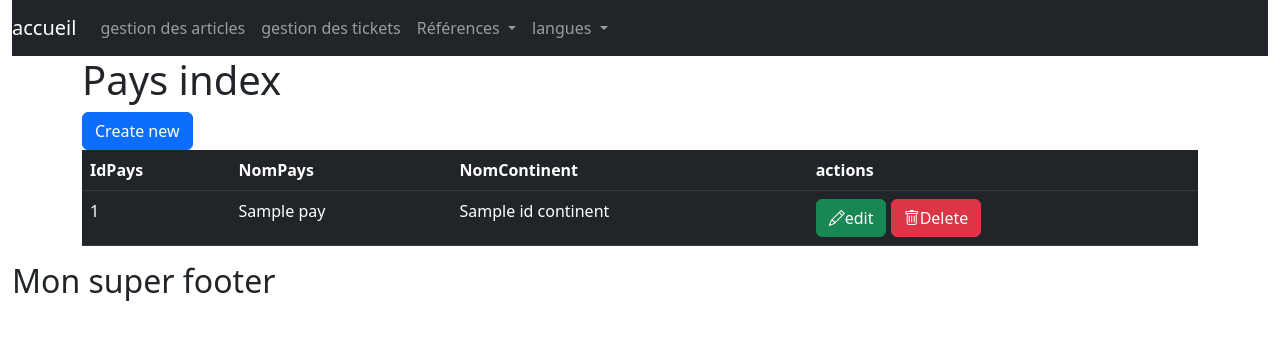
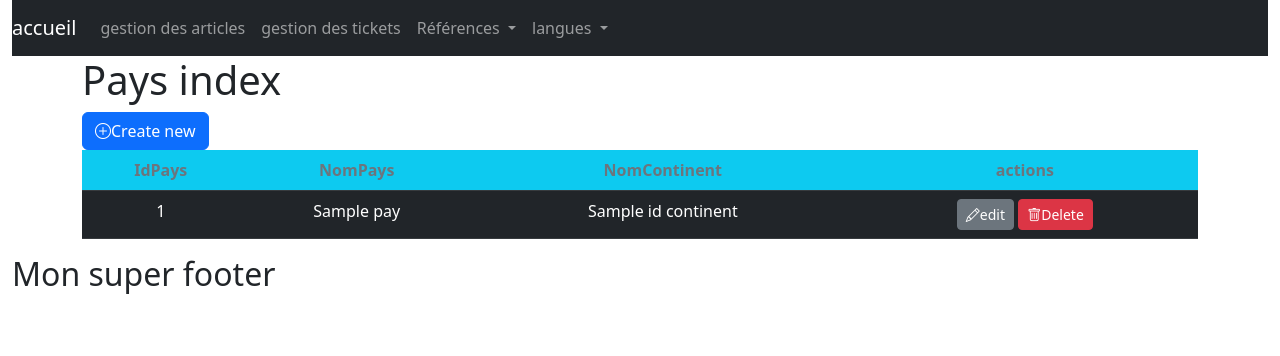
Before and after one commit to vao49/22239_SDBM_SF63, a Symfony app: template templates/pays/index.html.twig in a window 1280 px wide. Shown: the top 356 px of the page. Run offline with Twig, Linux system fonts and the light colour scheme; the template is opened without the code that fills it: most values are stand-ins (such as "Sample title", 1, 10 or a date in 2020); some libraries are stand-ins or nearby versions.

Commit message:
Personnalisation PAYS

```diff
--- a/src/Controller/TicketController.php
+++ b/src/Controller/TicketController.php
@@ -20,7 +20,8 @@ class TicketController extends AbstractController
     {
         $tickets = $entityManager
             ->getRepository(Ticket::class)
-            ->findAll([],['annee' => 'DESC']);
+            // ->findAll([],['annee' => 'DESC']);
+            ->findBy([],['annee' => 'DESC', 'numeroTicket' => 'DESC']);
 
         return $this->render('ticket/index.html.twig', [
             'tickets' => $tickets,
--- a/templates/article/edit.html.twig
+++ b/templates/article/edit.html.twig
@@ -9,7 +9,7 @@
 
 	{{ include('article/_form.html.twig', {'button_label': 'Update'}) }}
 
-	<a href="{{ path('app_article_index') }}" class="btn btn-warning">{% trans %}back to list{% endtrans %}</a>
+	<a href="{{ path('app_article_index') }}" class="btn btn-warning bi bi-arrow-up-left-square-fill">{% trans %}back to list{% endtrans %}</a>
 
 	{# {{ include('article/_delete_form.html.twig') }} #}
 {% endblock %}
--- a/templates/pays/_delete_form.html.twig
+++ b/templates/pays/_delete_form.html.twig
@@ -1,4 +1,4 @@
 <form class="d-inline" method="post" action="{{ path('app_pays_delete', {'idPays': pay.idPays}) }}" onsubmit="return confirm('Are you sure you want to delete this item?');">
 	<input type="hidden" name="_token" value="{{ csrf_token('delete' ~ pay.idPays) }}">
-	<button class="btn  btn-danger bi bi-trash">{% trans %}Delete{% endtrans %}</button>
+	<button class="btn  btn-danger btn-sm bi bi-trash">{% trans %}Delete{% endtrans %}</button>
 </form>
--- a/templates/pays/_form.html.twig
+++ b/templates/pays/_form.html.twig
@@ -1,4 +1,4 @@
 {{ form_start(form) }}
-    {{ form_widget(form) }}
-    <button class="btn">{{ button_label|default('Save') }}</button>
+{{ form_widget(form) }}
+<button class="btn btn-success">{{ button_label|default('Save') }}</button>
 {{ form_end(form) }}
--- a/templates/pays/edit.html.twig
+++ b/templates/pays/edit.html.twig
@@ -9,7 +9,7 @@
 
 	{{ include('pays/_form.html.twig', {'button_label': 'Update'}) }}
 
-	<a href="{{ path('app_pays_index') }}">{% trans %}back to list{% endtrans %}</a>
+	<a href="{{ path('app_pays_index') }}" class="btn btn-warning bi bi-arrow-up-left-square-fill">{% trans %}back to list{% endtrans %}</a>
 
 
 {% endblock %}
--- a/templates/pays/index.html.twig
+++ b/templates/pays/index.html.twig
@@ -6,25 +6,27 @@
 
 {% block body %}
 	<h1>{% trans %}Pays index{% endtrans %}</h1>
-	<a href="{{ path('app_pays_new') }}" class="btn btn-primary">{% trans %}Create new{% endtrans %}</a>
+	<a href="{{ path('app_pays_new') }}" class="btn btn-primary bi-plus-circle">{% trans %}Create new{% endtrans %}</a>
+	<div class="table-responsive">
 		<table class="table table-dark table-hover">
 			<thead>
 				<tr>
-				<th>{% trans %}IdPays{% endtrans %}</th>
-				<th>{% trans %}NomPays{% endtrans %}</th>
-				<th>{% trans %}NomContinent{% endtrans %}</th>
-				<th>{% trans %}actions{% endtrans %}</th>
+					<th class="text-secondary bg-info text-center">{% trans %}IdPays{% endtrans %}</th>
+					<th class="text-secondary bg-info text-center">{% trans %}NomPays{% endtrans %}</th>
+					<th class="text-secondary bg-info text-center">{% trans %}NomContinent{% endtrans %}</th>
+					<th class="text-secondary bg-info text-center">{% trans %}actions{% endtrans %}</th>
 				</tr>
 			</thead>
 			<tbody>
 				{% for pay in pays %}
 					<tr>
-					<td>{{ pay.idPays }}</td>
-					<td>{{ pay.nomPays }}</td>
-					<td>{{ pay.idContinent.nomContinent }}</td>
-					<td>
+						<td class="text-center">{{ pay.idPays }}</td>
+						<td class="text-center">{{ pay.nomPays }}</td>
+						<td class="text-center">{{ pay.idContinent.nomContinent }}</td>
+						<td
+							class="text-center">
 							{# <a href="{{ path('app_pays_show', {'idPays': pay.idPays}) }}">show</a> #}
-						<a href="{{ path('app_pays_edit', {'idPays': pay.idPays}) }}" class="btn btn-success bi bi-pencil">{% trans %}edit{% endtrans %}</a>
+							<a href="{{ path('app_pays_edit', {'idPays': pay.idPays}) }}" class="btn btn-secondary btn-sm bi bi-pencil">{% trans %}edit{% endtrans %}</a>
 							{{ include('pays/_delete_form.html.twig') }}
 						</td>
 					</tr>
@@ -35,6 +37,6 @@
 				{% endfor %}
 			</tbody>
 		</table>
-
+	</div>
 
 {% endblock %}
```
Also changed, not shown: src/Form/PaysType.php (+8 -3 lines), templates/pays/new.html.twig (+5 -4 lines), 3 other files. Lines whose indentation alone changed are shown as unchanged.
